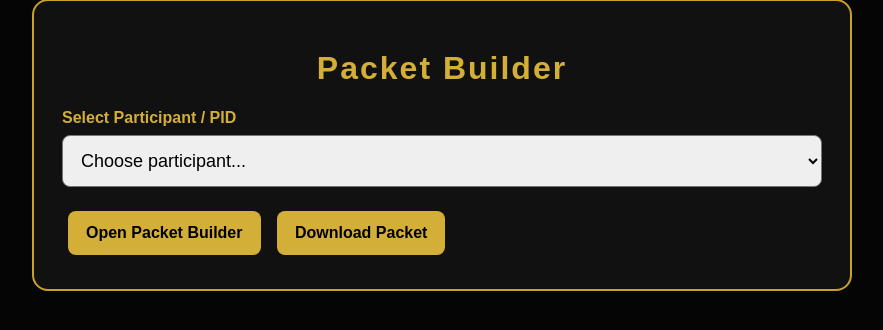
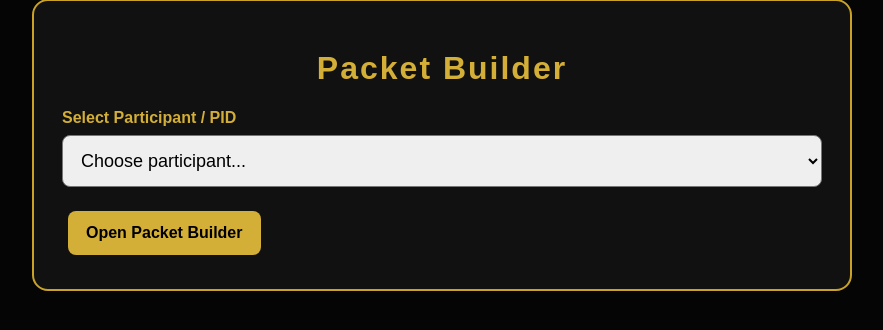
Before and after one commit to Pearlzzpearlzz/Nilpf-store, a Flask app: template templates/packet_builder_select.html in a window 1280 px wide. Shown: the part 120-450 px from the top of the page, without its empty margins (198-1081 px from the left). Run offline with Flask 3, Linux system fonts and the light colour scheme; the visitor is signed in with stand-in values (Sample User, id 1); the template is opened without the code that fills it: most values are stand-ins (such as "Sample title", 1, 10 or a date in 2020).

Commit message:
Remove packet download button from selector

```diff
--- a/templates/packet_builder_select.html
+++ b/templates/packet_builder_select.html
@@ -24,7 +24,6 @@
     {% if participants %}
       <form method="POST">
         <label for="pid">Select Participant / PID</label>
-
         <select name="pid" id="pid" required>
           <option value="">Choose participant...</option>
           {% for p in participants %}
@@ -35,7 +34,6 @@
         </select>
 
         <button class="btn" type="submit" name="action" value="open">Open Packet Builder</button>
-        <button class="btn" type="submit" name="action" value="download">Download Packet</button>
       </form>
     {% else %}
       <div class="empty">
```
